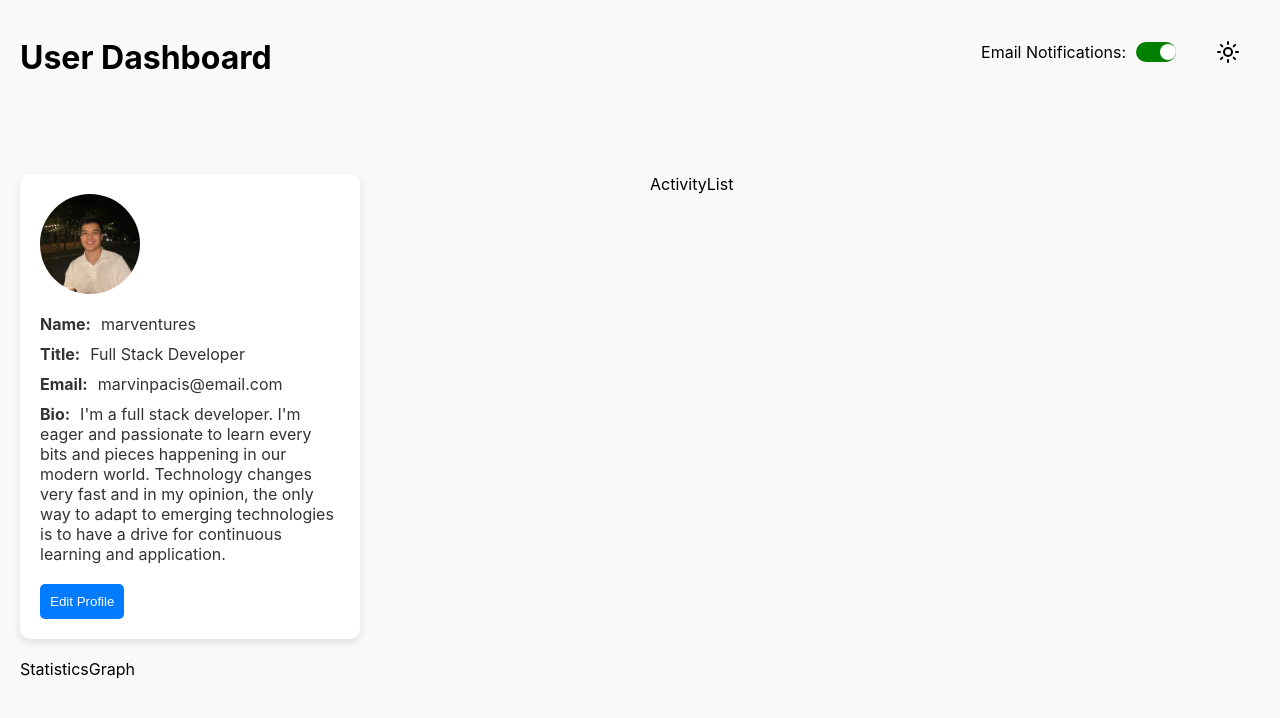
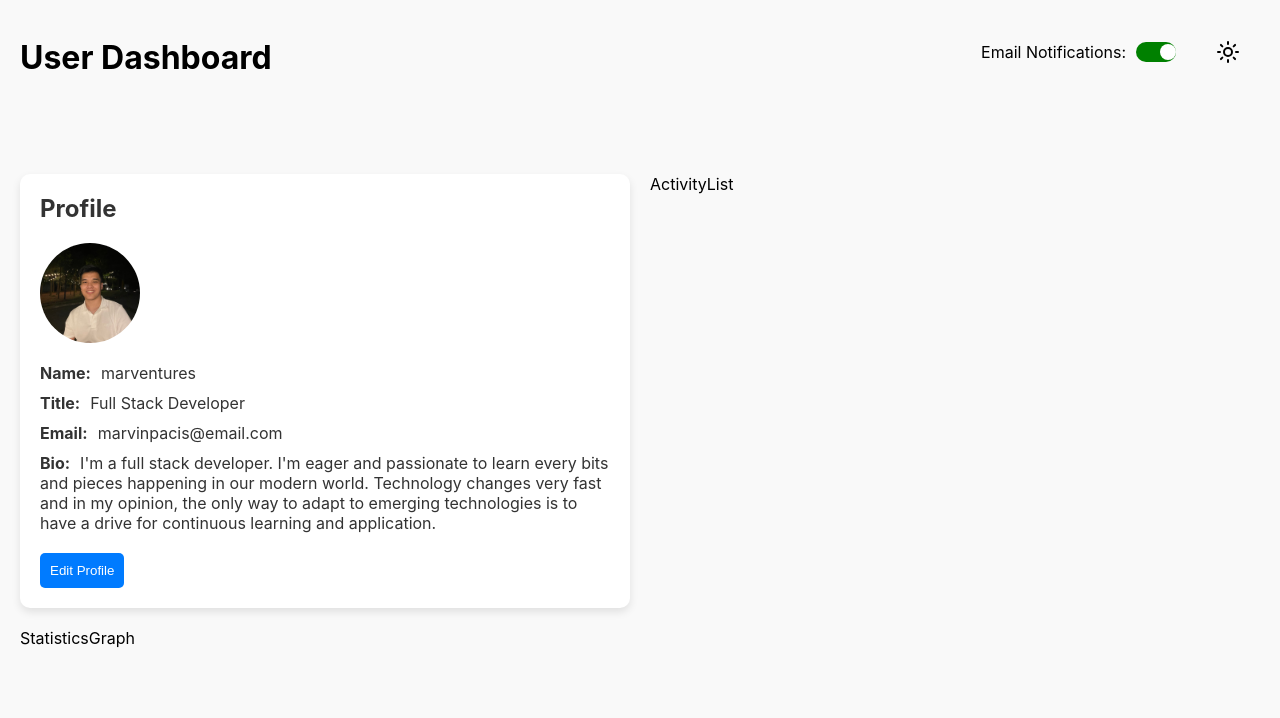
Before and after one commit to marventures/user-dashboard, a React (Create React App) app: page / in a window 1280 px wide. Shown: the top 718 px of the page. Built offline with nearby package versions, Linux system fonts and the light colour scheme.

Commit message:
refactor: update profile card styles

```diff
--- a/src/components/ProfileCard/ProfileCard.jsx
+++ b/src/components/ProfileCard/ProfileCard.jsx
@@ -1,6 +1,6 @@
 import { useState } from 'react';
 // prettier-ignore
-import { ProfileCardContainer, ProfileImage, ProfileInfo, ProfileField, EditButton} from './ProfileCard.styled';
+import { ProfileCardContainer, ProfileImage, ProfileInfo, ProfileField, EditButton, SectionTitle} from './ProfileCard.styled';
 import { useDarkMode } from '../../contexts/DarkModeContext';
 import avatar from '../../assets/avatar.jpg';
 
@@ -20,6 +20,7 @@ export const ProfileCard = () => {
 
   return (
     <ProfileCardContainer darkMode={darkMode}>
+      <SectionTitle>Profile</SectionTitle>
       <ProfileImage src={avatar} alt='Profile Picture' />
       <ProfileInfo>
         <ProfileField>
--- a/src/components/ProfileCard/ProfileCard.styled.js
+++ b/src/components/ProfileCard/ProfileCard.styled.js
@@ -5,10 +5,15 @@ export const ProfileCardContainer = styled.div`
   color: ${({ darkMode }) => (darkMode ? '#fff' : '#333')};
   padding: 20px;
   border-radius: 10px;
-  width: 300px;
   box-shadow: ${({ darkMode }) =>
     darkMode ? '0 4px 8px rgba(0, 0, 0, 0.5)' : '0 4px 8px rgba(0, 0, 0, 0.1)'};
   transition: background-color 0.3s, color 0.3s;
+`;
+
+export const SectionTitle = styled.h3`
+  font-size: 1.5rem;
+  margin-bottom: 20px;
+  text-align: left;
 `;
 
 export const ProfileImage = styled.img`
```
